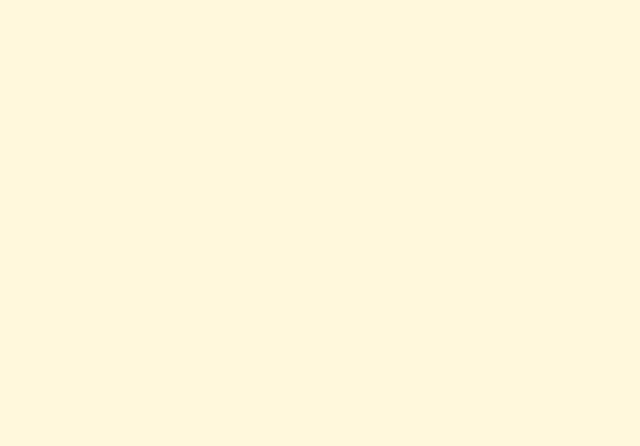
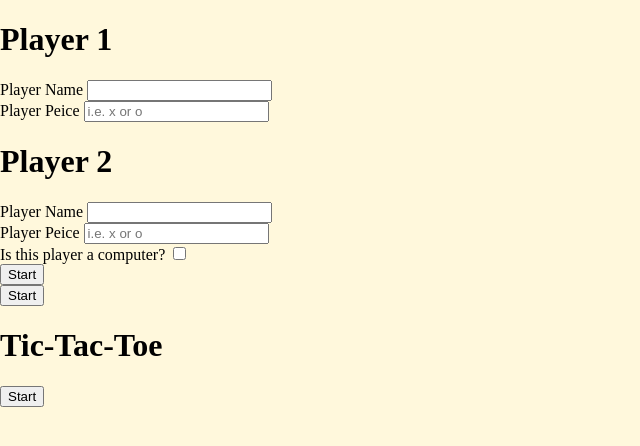
Before and after one commit to BrookJacob/Odin-Tic-Tac-Toe, a plain HTML site: page index.html in a window 1280 px wide. Shown: the whole page, without its empty margins (0-640 px from the left). Drawn offline with Linux system fonts and the light colour scheme.

Commit message:
Add structure for index.html

```diff
--- a/index.html
+++ b/index.html
@@ -11,6 +11,45 @@
 </head>
 
 <body>
+    <div class="content-wrapper">
+        <div class="start-modal modal">
+            <form class="modal-content">
+                <h1 class="player-title">Player 1</h1>
+                <div class="player-name-container">
+                    <label for="player-name">Player Name</label>
+                    <input type="text" class="player-name" id="player-name" required>
+                </div>
+                <div class="player-peice-container">
+                    <label for="player-peice">Player Peice</label>
+                    <input type="text" class="player-peice" id="player-peice" maxlength="1" required placeholder="i.e. x or o">
+                </div>
+                <h1 class="player-title">Player 2</h1>
+                <div class="player-name-container">
+                    <label for="player-name">Player Name</label>
+                    <input type="text" class="player-name" id="player-name" required>
+                </div>
+                <div class="player-peice-container">
+                    <label for="player-peice">Player Peice</label>
+                    <input type="text" class="player-peice" id="player-peice" maxlength="1" required placeholder="i.e. x or o">
+                </div>
+                <div class="computer-check-container">
+                    <label for="computer-check">Is this player a computer?</label>
+                    <input type="checkbox" class="computer-check" id="computer-check">
+                </div>
+                <button type="button" class="start-game">Start</button>
+            </form>
+        </div>
+        <div class="winner-modal modal">
+            <div class="modal-content winner-modal-content">
+                <button type="button" class="start">Start</button>
+            </div>
+        </div>
+        <h1>Tic-Tac-Toe</h1>
+        <div class="buttons">
+            <button type="button" class="modal-start">Start</button>
+        </div>
+        <div class="game-board"></div>
+    </div>
 
 </body>
 
```
